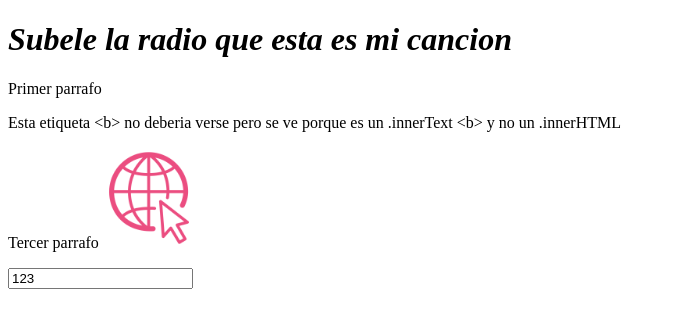
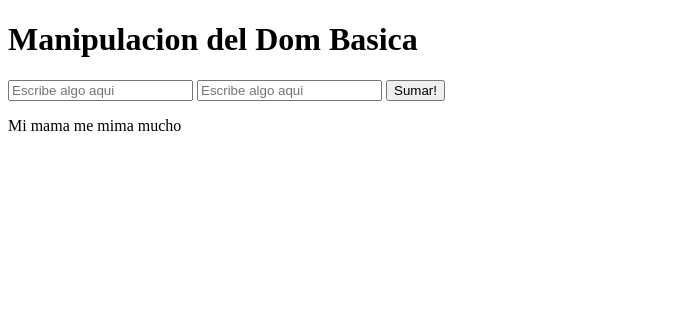
Before and after one commit to benitezfedericonicolas-dev/3271-javascript-practico, a plain HTML site: page index.html in a window 1280 px wide. Shown: the whole page, without its empty margins (0-675 px from the left). Drawn offline with Linux system fonts and the light colour scheme.

Commit message:
Eventos en JavaScript: interactuando con usuarios

```diff
--- a/index.html
+++ b/index.html
@@ -9,11 +9,22 @@
 </head>
 <body>
     <h1>Manipulacion del Dom Basica</h1>
-    <p>Primer parrafo</p>
-    <p class="parrafinio">Segundo parrafo</p>
-    <p id="pid">Tercer parrafo</p>
 
-    <input placeholder="Escribe algo aqui" value="123"/>
+    <input type="text" id="npt_calculo1" placeholder="Escribe algo aqui" onchange="console.log('cambio algo')">
+    <!--
+        placeholder lo que esta escrito predeterminadamente
+        onchange lo que sucede cuando cambia el contenido (estrictamente cuando cambia y pierde el foco)
+     -->
+
+    <input type="text" id="npt_calculo2" placeholder="Escribe algo aqui">
+    <!--
+
+     -->
+
+    <button id="btn_calcular" onclick="console.log(sumar())">Sumar!</button>
+    <!--
+        oneclick lo que sucede al hacer click en el elemento
+     -->
 
     <script src="./script.js"></script>
 </body>
--- a/script.js
+++ b/script.js
@@ -1,53 +1,12 @@
-const h1 = document.querySelector('h1');
-const primerParrafo = document.querySelector('.parrafinio');
-const segundoParrafo = document.querySelector('#pid');
-const input = document.querySelector('input');
+const npt_calculo1 = document.querySelector('#npt_calculo1');
+const npt_calculo2 = document.querySelector('#npt_calculo2');
 
-console.log(input.value);
+function sumar() {
+    return resultado =
+        Number(npt_calculo1.value) +
+        Number(npt_calculo2.value);
+};
 
-console.log({
-    h1,
-    primerParrafo,
-    segundoParrafo,
-    input
-});
+const randomName = document.querySelector("body");
 
-h1.innerHTML = '<i>Subele la radio que esta es mi cancion</i>';
-// inserta codigo html
-
-primerParrafo.innerText = 'Esta etiqueta <b> no deberia verse pero se ve porque es un .innerText <b> y no un .innerHTML';
-//inserta texto
-
-console.log(h1.getAttribute('holderplace'));
-// getAttribute devuelve el valor del atributo, igual que poner h1.holderplace
-
-input.setAttribute('class', 'claseInput');
-//define un atributo y lo asigna
-
-segundoParrafo.classList.add("superClase");
-//Metodo especifico de clases. Submetodo para agregar una nueva clase.
-
-primerParrafo.classList.remove("parrafinio");
-//Metodo especifico de clases. Submetodo para quitar una nueva clase.
-
-input.id = "npt_generico";
-//Esta es otra forma de acceder al seteo de propiedades. Se trata como un objeto de hecho. input.id devuelve el id si hiciera falta
-
-const img = document.createElement('img');
-img.src = ('./imagen.png');
-img.classList.add("img");
-segundoParrafo.append(img);
-/*
-La primer linea sirve para crear un elemento html. La etiqueta sera img
-El segundo determina la funete del source
-La tercer linea (vista mas arriba) agregale una clase
-El ultimo codigo inserta a img en el segundoParrafo
-*/
-
-
-
-/* queda pendiente
-    .appendChild()
-    .classList.toggle(...)
-    .classList.contains(...) que devuelve true o false depende si contiene o no algo.
-*/
+randomName.innerHTML += `<p>Mi mama me mima mucho</p>`;
```
